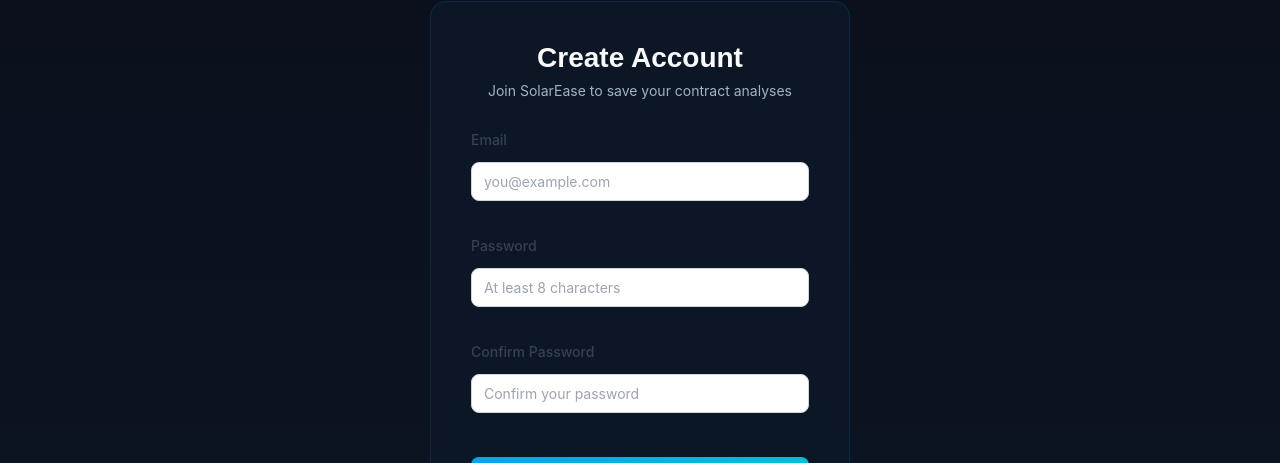
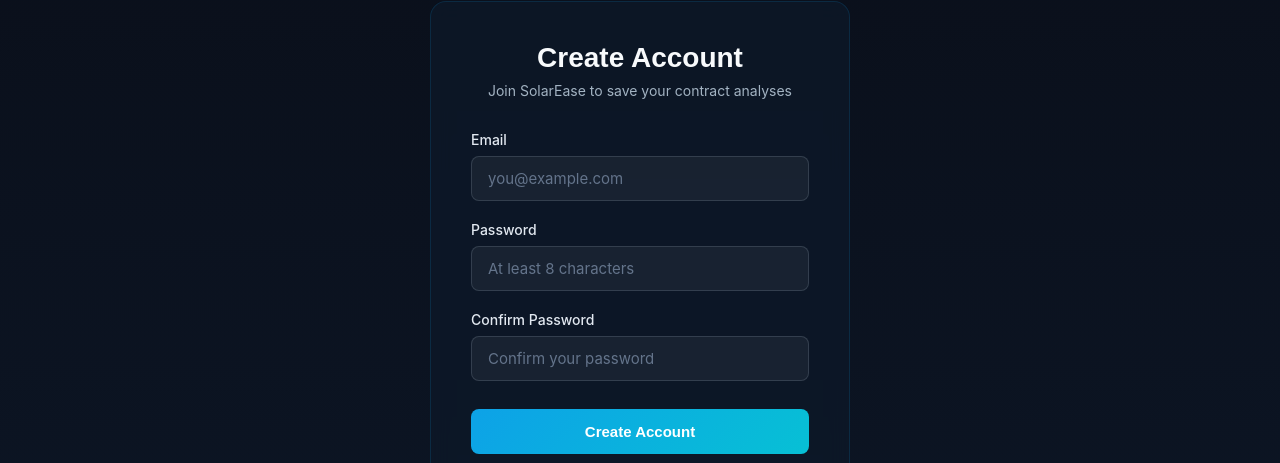
Before and after one commit to GIX-Luyao/final-codebase-solarease, a React (Vite) app: page /register in a window 1280 px wide. Shown: the part 119-582 px from the top of the page. Built offline with nearby package versions, Linux system fonts and the light colour scheme; no server answers.

Commit message:
fix conflict

```diff
--- a/src/pages/LoginPage.css
+++ b/src/pages/LoginPage.css
@@ -63,20 +63,20 @@
   gap: 20px;
 }
 
-.form-group {
+.form-group-login {
   display: flex;
   flex-direction: column;
   gap: 8px;
 }
 
-.form-group label {
+.form-group-login label {
   font-family: 'Inter', sans-serif;
   font-size: 14px;
   font-weight: 500;
   color: #e2e8f0;
 }
 
-.form-group input {
+.form-group-login input {
   padding: 12px 16px;
   background: rgba(255, 255, 255, 0.05);
   border: 1px solid rgba(163, 179, 194, 0.2);
@@ -87,13 +87,13 @@
   transition: all 0.2s ease;
 }
 
-.form-group input:focus {
+.form-group-login input:focus {
   outline: none;
   border-color: rgba(13, 162, 231, 0.5);
   background: rgba(255, 255, 255, 0.08);
 }
 
-.form-group input::placeholder {
+.form-group-login input::placeholder {
   color: #64748b;
 }
 
--- a/src/pages/LoginPage.jsx
+++ b/src/pages/LoginPage.jsx
@@ -53,7 +53,7 @@
             )}
 
             <form onSubmit={handleSubmit} className="auth-form">
-              <div className="form-group">
+              <div className="form-group-login">
                 <label htmlFor="email">Email</label>
                 <input
                   id="email"
@@ -66,7 +66,7 @@
                 />
               </div>
 
-              <div className="form-group">
+              <div className="form-group-login">
                 <label htmlFor="password">Password</label>
                 <input
                   id="password"
--- a/src/pages/RegisterPage.jsx
+++ b/src/pages/RegisterPage.jsx
@@ -62,7 +62,7 @@
             )}
 
             <form onSubmit={handleSubmit} className="auth-form">
-              <div className="form-group">
+              <div className="form-group-login">
                 <label htmlFor="email">Email</label>
                 <input
                   id="email"
@@ -75,7 +75,7 @@
                 />
               </div>
 
-              <div className="form-group">
+              <div className="form-group-login">
                 <label htmlFor="password">Password</label>
                 <input
                   id="password"
@@ -88,7 +88,7 @@
                 />
               </div>
 
-              <div className="form-group">
+              <div className="form-group-login">
                 <label htmlFor="confirmPassword">Confirm Password</label>
                 <input
                   id="confirmPassword"
```
